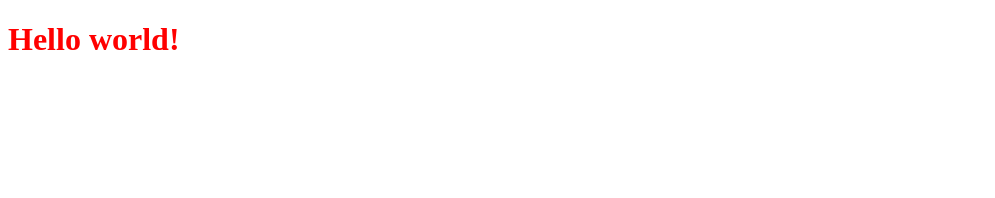
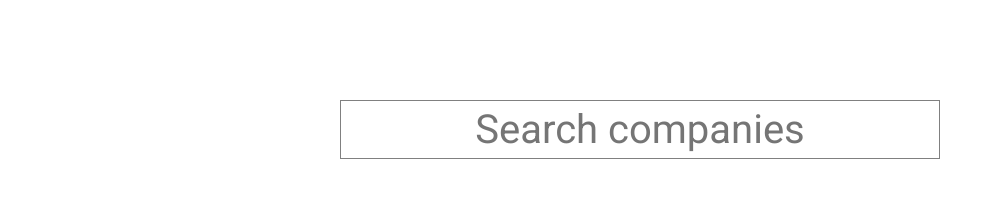
Before and after one commit to cbathgate/search-companies, a plain HTML site: page public/index.html in a window 1280 px wide. Shown: the whole page, without its empty margins (0-995 px from the left). Drawn offline with Linux system fonts and the light colour scheme.

Commit message:
(feat) add form structure and basic styling

```diff
--- a/public/index.html
+++ b/public/index.html
@@ -2,13 +2,17 @@
 <html>
   <head>
     <meta charset="UTF-8">
-    <title></title>
+    <title>Search Companies</title>
+    <link href="https://fonts.googleapis.com/css?family=Roboto" rel="stylesheet">
     <link href="src/styles.css" rel="stylesheet" type="text/css">
   </head>
   <body>
-    <div id="app">
-      <h1>Hello world!</h1>
-    </div>
+    <form class="search-form">
+      <input type="text" class="search" placeholder="Search companies">
+      <ul class="results">
+      </ul>
+    </form>
+    <div class="modal"></div>
     <script src="src/main.js"></script>
   </body>
 </html>
--- a/public/src/styles.css
+++ b/public/src/styles.css
@@ -1,7 +1,20 @@
 * {
   box-sizing: border-box;
+  font-family: 'Roboto', sans-serif;
 }
 
-h1 {
-  color: red;
+.search-form {
+  max-width: 400px;
+  margin: 100px auto;
 }
+
+input.search {
+  margin: 0;
+  text-align: center;
+  width: 150%;
+  left: -25%;
+  position: relative;
+  font-size: 40px;
+  border: 1px grey solid;
+  padding: 5px 0;
+}
```
